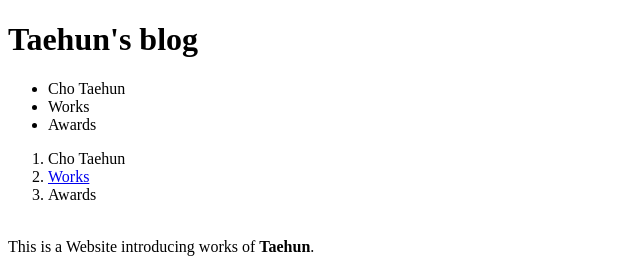
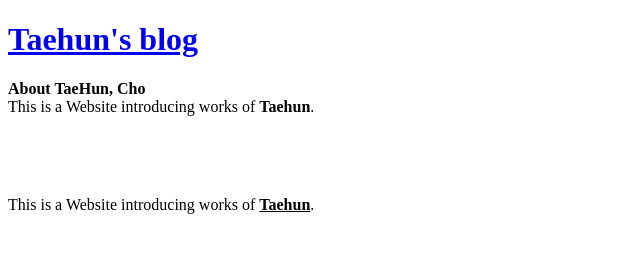
Before and after one commit to parachutes00/TH, a plain HTML site: page 1.html in a window 1280 px wide. Shown: the top 258 px of the page, without its empty margins (0-640 px from the left). Drawn offline with Linux system fonts and the light colour scheme.

Commit message:
1차 수정

```diff
--- a/1.html
+++ b/1.html
@@ -8,21 +8,13 @@
 </head>
 
 <body>
-  <h1>Taehun's blog</h1>
-  <ul>
-    <li>Cho Taehun</li>
-    <li>Works</li>
-    <li>Awards</li>
-  </ul>
+  <h1><a href="index.html">Taehun's blog</a></h1>
+  <strong>About TaeHun, Cho</strong>
 
-  <ol>
-    <li>Cho Taehun</li>
-    <li><a href="2.html">Works</a></li>
-    <li>Awards</li>
-  </ol>
 
 
   <br>This is a Website introducing works of <b>Taehun</b>.
   <p style="margin-top:80px;">This is a Website introducing works of <u><strong>Taehun</strong></u>.</p>
-  <br><br><img src="TH.jpg" width="400px" style="transform: rotate(90deg);">
+  <br><br><img src="TH.jpg" width="400px" ">
 </body>
+</html>
```
Also changed, not shown: 2.html (+1 -0 lines), index.html (+3 -7 lines).
